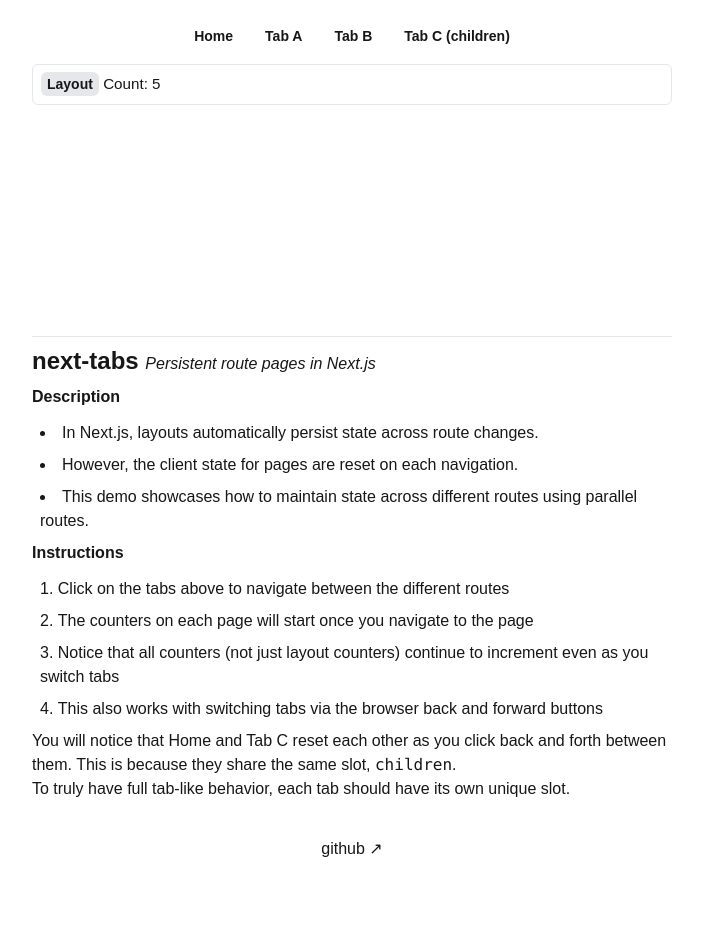
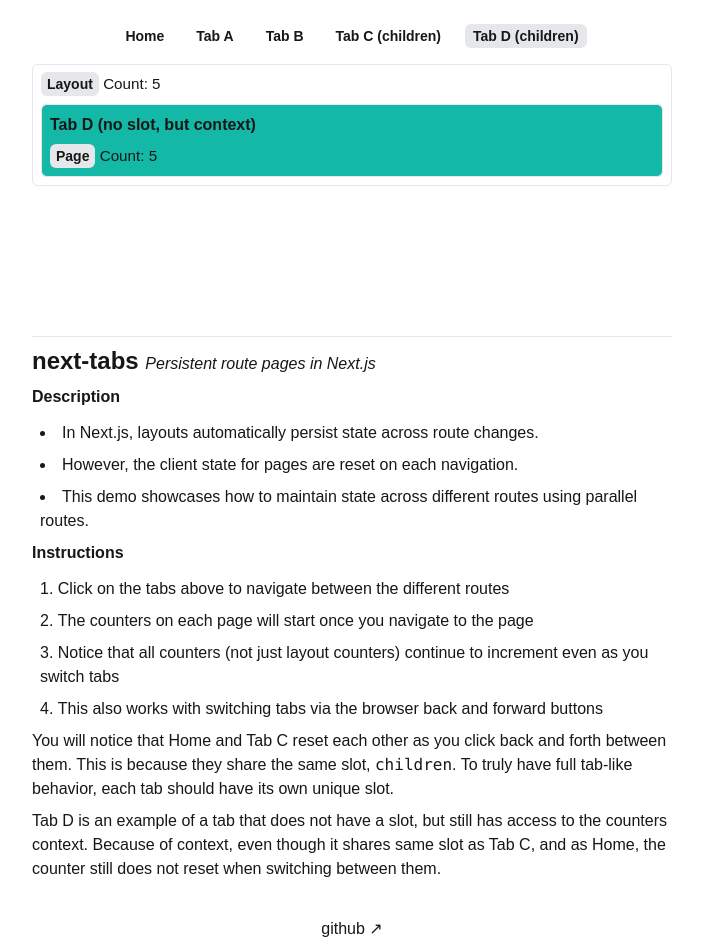
Before and after one commit to rexfordessilfie/next-tabs, a Next.js app: page /tab-d in a window 1280 px wide. Before the commit this address had no page. Shown: the top 952 px of the page, without its empty margins (288-991 px from the left). Before the commit the page ends 877 px from the top, so only its background shows below. Built offline with nearby package versions, Linux system fonts and the light colour scheme.

Commit message:
feat: add tab D with global context example

```diff
--- a/app/@tab_a/tab-a/@sub_a/sub-a/page.tsx
+++ b/app/@tab_a/tab-a/@sub_a/sub-a/page.tsx
@@ -5,6 +5,7 @@ export default function SubA() {
     <div className="border bg-purple-500 dark:bg-purple-600 p-2 rounded-md flex flex-col gap-2 dark:border-gray-500">
       <h1 className="font-semibold">Sub A</h1>
       <Counter label="Page" />
+      {/* <Counter2 label="Page" id="sub-a-page" /> */}
     </div>
   );
 }
--- a/app/@tab_a/tab-a/layout.jsx
+++ b/app/@tab_a/tab-a/layout.jsx
@@ -12,6 +12,7 @@ export default function Layout({ children, sub_a }) {
 
       <div className="border rounded-md p-2 flex flex-col gap-2 dark:border-gray-500">
         <Counter label="Layout" />
+        {/* <Counter2 label="Layout" id="tab-a-layout" /> */}
 
         <Route path="/tab-a" exact component={children} />
         <Route path="/tab-a/sub-a" component={sub_a} />
--- a/app/@tab_a/tab-a/page.tsx
+++ b/app/@tab_a/tab-a/page.tsx
@@ -5,6 +5,7 @@ export default function TabA() {
     <div className="border bg-blue-500 dark:bg-blue-600 p-2 rounded-md flex flex-col gap-2 dark:border-gray-500">
       <h1 className="font-semibold">Tab A</h1>
       <Counter label="Page" />
+      {/* <Counter2 label="Page" id="tab-a-page" /> */}
     </div>
   );
 }
--- a/app/@tab_b/tab-b/page.tsx
+++ b/app/@tab_b/tab-b/page.tsx
@@ -5,6 +5,7 @@ export default function TabB() {
     <div className="border bg-red-500 dark:bg-red-600 p-2 rounded-md flex flex-col gap-2 dark:border-gray-500">
       <h1 className="font-semibold">Tab B</h1>
       <Counter label="Page" />
+      {/* <Counter2 label="Page" id="tab-b-page" /> */}
     </div>
   );
 }
--- a/app/layout.tsx
+++ b/app/layout.tsx
@@ -1,7 +1,7 @@
 import type { Metadata } from "next";
 import localFont from "next/font/local";
 import "./globals.css";
-import { Counter, NavLink, Route } from "./components";
+import { Counter, NavLink, Route, CountersProvider } from "./components";
 import Link from "next/link";
 
 const geistSans = localFont({
@@ -34,6 +34,7 @@ export default function RootLayout({
       <body
         className={`${geistSans.variable} ${geistMono.variable} antialiased flex flex-col flex-1 items-center p-4 dark:text-gray-300`}
       >
+        <CountersProvider>
           <div className="w-full max-w-screen-sm flex-col flex">
             <div className="flex-col flex gap-2 min-h-72">
               <div className="w-fit gap-4 text-center flex mx-auto py-2">
@@ -41,6 +42,7 @@ export default function RootLayout({
                 <NavLink href="/tab-a">Tab A</NavLink>
                 <NavLink href="/tab-b">Tab B</NavLink>
                 <NavLink href="/tab-c">Tab C (children)</NavLink>
+                <NavLink href="/tab-d">Tab D (children)</NavLink>
               </div>
 
               <div
@@ -48,8 +50,10 @@ export default function RootLayout({
                 className="p-2 border dark:border-gray-500 rounded-md flex flex-col gap-2"
               >
                 <Counter label="Layout" />
+                {/* <Counter2 label="Layout" id="root-layout" /> */}
                 <Route path="/" component={children} />
                 <Route path="/tab-c" component={children} />
+                <Route path="/tab-d" component={children} />
                 <Route path="/tab-a" component={tab_a} />
                 <Route path="/tab-b" component={tab_b} />
               </div>
@@ -85,7 +89,8 @@ export default function RootLayout({
               <p className="font-semibold">Instructions</p>
               <ol className="list-decimal list-inside [&>li]:mb-2 mt-3 ml-2">
                 <li>
-                Click on the tabs above to navigate between the different routes
+                  Click on the tabs above to navigate between the different
+                  routes
                 </li>
 
                 <li>
@@ -93,8 +98,8 @@ export default function RootLayout({
                   page
                 </li>
                 <li>
-                Notice that all counters (not just layout counters) continue to
-                increment even as you switch tabs
+                  Notice that all counters (not just layout counters) continue
+                  to increment even as you switch tabs
                 </li>
                 <li>
                   This also works with switching tabs via the browser back and
@@ -103,10 +108,16 @@ export default function RootLayout({
               </ol>
 
               <p>
-              You will notice that Home and Tab C reset each other as you click
-              back and forth between them. This is because they share the same
-              slot, <code>children</code>.<br></br>To truly have full tab-like
-              behavior, each tab should have its own unique slot.
+                You will notice that Home and Tab C reset each other as you
+                click back and forth between them. This is because they share
+                the same slot, <code>children</code>. To truly have full
+                tab-like behavior, each tab should have its own unique slot.
+              </p>
+              <p className="mt-2">
+                Tab D is an example of a tab that does not have a slot, but
+                still has access to the counters context. Because of context,
+                even though it shares same slot as Tab C, and as Home, the
+                counter still does not reset when switching between them.
               </p>
             </div>
             <div className="w-full text-center mt-8">
@@ -115,6 +126,7 @@ export default function RootLayout({
               </Link>
             </div>
           </div>
+        </CountersProvider>
       </body>
     </html>
   );
--- a/app/page.tsx
+++ b/app/page.tsx
@@ -5,6 +5,7 @@ export default function Home() {
     <div className="border bg-yellow-500 dark:bg-yellow-600 rounded-md p-2 dark:border-gray-500 gap-2 flex flex-col">
       <h1 className="font-semibold">Home</h1>
       <Counter label="Page" />
+      {/* <Counter2 label="Page" id="home-page" /> */}
     </div>
   );
 }
--- a/app/tab-c/page.tsx
+++ b/app/tab-c/page.tsx
@@ -5,6 +5,7 @@ export default function TabC() {
     <div className="border bg-green-500 dark:bg-green-600 p-2 rounded-md flex flex-col gap-2 dark:border-gray-500">
       <h1 className="font-semibold">Tab C (no slot)</h1>
       <Counter label="Page" />
+      {/* <Counter2 label="Page" id="tab-c-page" /> */}
     </div>
   );
 }
--- /dev/null
+++ b/app/tab-d/page.tsx
@@ -0,0 +1,10 @@
+import { Counter2 } from "@/app/components";
+
+export default function TabD() {
+  return (
+    <div className="border bg-teal-500 dark:bg-teal-600 p-2 rounded-md flex flex-col gap-2 dark:border-gray-500">
+      <h1 className="font-semibold">Tab D (no slot, but context)</h1>
+      <Counter2 label="Page" id="tab-d-counter-page" />
+    </div>
+  );
+}
```
Lines whose indentation alone changed are shown as unchanged.
